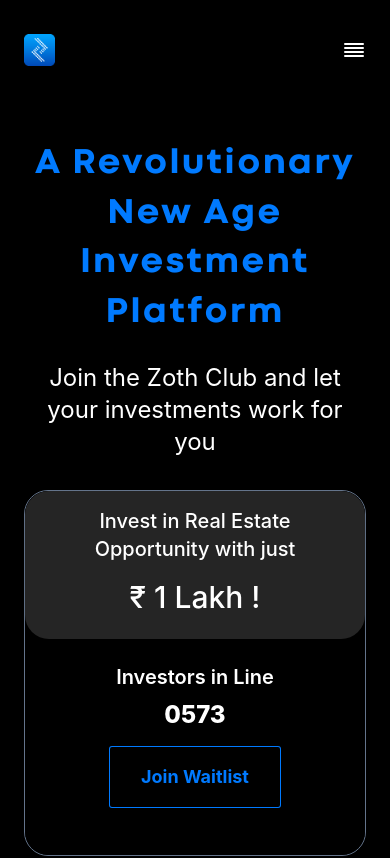
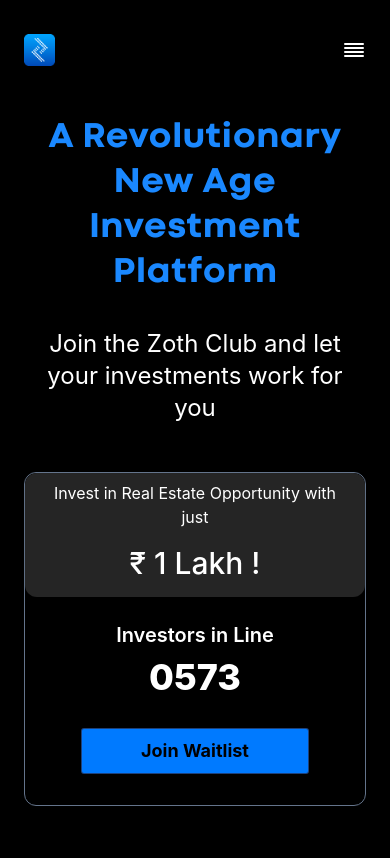
Before and after one commit to 0xZothio/landing_page_v1, a React (Create React App) app: page / in a window 390 px wide. Shown: the top 858 px of the page. Built offline with nearby package versions, Linux system fonts and the light colour scheme.

Commit message:
added final changes

```diff
--- a/src/components/HeroSection.js
+++ b/src/components/HeroSection.js
@@ -12,16 +12,15 @@ const Hero = ({ setScrollValue }) => {
   const [isVisible, setIsVisible] = useState(false);
 
   return (
-    <div className={" bg-black text-white w-full overflow-hidden"}>
+    <div className={" bg-black text-white w-full overflow-hidden min-h-screen"}>
       <div className="px-6 lg:px-8">
         <Navbar setIsVisible={setIsVisible} />
       </div>
 
       <main>
-        {/* <div className="absolute sm:top-5 flex justify-center items-center z-0">
-
+        <div className="absolute top-32 md:flex justify-center items-center z-0 h-1/2 my-auto hidden">
           <img src="/wave.gif" alt="" />
-        </div> */}
+        </div>
 
         {/* signup popup */}
         {isVisible && <Invite setIsVisible={setIsVisible} />}
@@ -35,11 +34,11 @@ const Hero = ({ setScrollValue }) => {
           <div className="mx-auto pt-10 sm:pt-20">
             <div>
               <div className="flex justify-center flex-col md:flex-row">
-                <div className="md:w-3/5 w-full">
-                  <h1 className="text-4xl font-codec text-[#007AFF] sm:text-[60px] font-extrabold leading-8 text-center md:text-left  leading-snug tracking-wider mt-8">
+                <div className="md:w-3/5 w-full md:ml-12">
+                  <h1 className="text-4xl font-codec sm:text-[60px] font-extrabold leading-tight text-center md:text-left tracking-normal mt-2 herotext">
                     A Revolutionary New Age Investment Platform
                   </h1>
-                  <p className="mt-6 leading-8 text-center md:text-left text-2xl">
+                  <p className="md:mt-6 leading-8 text-center md:text-left text-2xl mt-8">
                     Join the Zoth Club and let your investments work for you
                   </p>
                   {/* <div className="flex mt-4 justify-center flex-wrap items-center">
@@ -74,8 +73,8 @@ const Hero = ({ setScrollValue }) => {
                     </div>
                   </div> */}
                 </div>
-                <div class="relative flex justify-center my-2 mx-auto items-center z-50 mt-8 md:w-2/5 md:mt-0 w-full">
-                  <div class="rounded-3xl shadow-lg bg-black border border-slate-500 flex justify-center items-center">
+                <div class="relative flex justify-center my-2 mx-auto items-center z-50 mt-12 md:w-2/5 md:mt-0 w-full">
+                  <div class="rounded-xl shadow-lg bg-black border border-slate-500 flex justify-center items-center">
                     {/* <div class=" marquee-container d-none d-sm-block z-0 hidden">
                       <div class="marquee d-flex justify-content-around">
                         <span>Upcoming Launch !</span>
@@ -105,8 +104,8 @@ const Hero = ({ setScrollValue }) => {
                       </div>
                     </div> */}
                     <div class="w-full text-center z-50 rounded-3xl bg-black">
-                      <div class="rounded-3xl shadow-lg bg-[#252525] w-full text-center p-4">
-                        <h5 class="text-white text-xl font-medium mb-4">
+                      <div class="rounded-xl shadow-lg bg-[#252525] w-full text-center p-2 px-4">
+                        <h5 class="text-white text-md font-normal mb-4">
                           Invest in Real Estate Opportunity with just
                         </h5>
                         <h5 class="text-white text-3xl font-medium mb-2">
@@ -117,14 +116,14 @@ const Hero = ({ setScrollValue }) => {
                         <h5 class="text-white text-xl mb-2 font-semibold mt-6">
                           Investors in Line
                         </h5>
-                        <p class="text-white text-2xl font-extrabold mb-2 mt-2">
+                        <p class="text-white text-4xl font-extrabold mb-6 mt-2">
                           0573
                         </p>
                       </div>
                       <button
                         type="button"
                         onClick={() => setIsVisible(true)}
-                        className="w-1/2 rounded-sm px-2 py-4 mt-2 z-100 text-[#007AFF] font-bold ring-[1px] focus:outline-none   text-lg text-center hover:bg-gray-200 ring-[#007AFF] mb-12"
+                        className="w-2/3 rounded-sm px-2 py-2 mt-2 z-100 text-black font-bold ring-[1px] focus:outline-none   text-lg text-center hover:bg-gray-200 bg-[#007AFF] mb-8"
                       >
                         Join Waitlist
                       </button>
--- a/src/components/Invite.js
+++ b/src/components/Invite.js
@@ -110,7 +110,7 @@ export default function Invite({ setIsVisible }) {
             />
 
             {message ? (
-              <div className="flex flex-col justify-center items-center ">
+              <div className="flex flex-col justify-center items-center w-1/3">
                 <div className="text-4xl font-codec text-[#F3C74E]">
                   Thank you!
                 </div>
@@ -119,7 +119,7 @@ export default function Invite({ setIsVisible }) {
                 </div>
               </div>
             ) : (
-              <div className="px-6 py-6 lg:px-8">
+              <div className="px-6 py-6 lg:px-8 w-1/3">
                 <h3 className="mb-4 text-4xl font-semibold  text-white w-3/4 leading-normal text-[#007AFF]">
                   Join the Waitlist to earn an IRR of 12%.
                 </h3>
--- a/src/styles/styles.css
+++ b/src/styles/styles.css
@@ -5,6 +5,16 @@
     #017fdf 70.92%,
     #061f5b 107.35%
   );
+}
+
+.herograd{
+  background-image: linear-gradient(to right bottom, #000000, #000000, #000000, #000000, #000000, #040404, #080808, #0c0c0c, #131313, #191919, #1e1e1e, #232323);
+}
+
+.herotext{
+  background: -webkit-linear-gradient(0deg, #1A88FF 1.86%, rgba(26, 136, 255, 0) 163.77%);
+  -webkit-background-clip: text;
+  -webkit-text-fill-color: transparent;
 }
   .assettext:before{
 	content: ' ';
@@ -407,6 +417,12 @@
     left: 0;
     transform: translateX(0%);
   }
+
+  .herotext{
+  background: #1A88FF;
+  -webkit-background-clip: text;
+  -webkit-text-fill-color: transparent;
+}
 }
 
 
```
